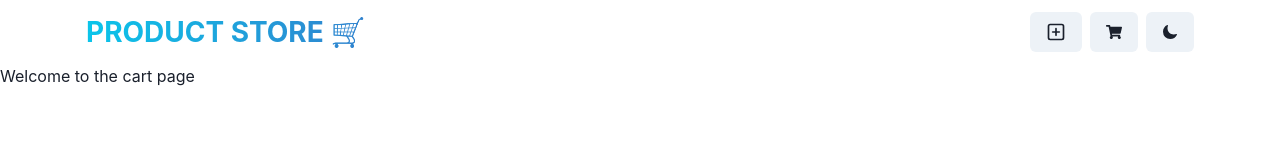
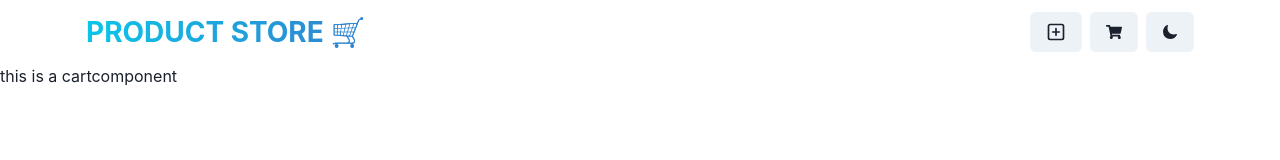
Before and after one commit to codenoob66/Kapnos-web-app, a React (Vite) app in the folder Frontend/: page /cart in a window 1280 px wide. Shown: the top 160 px of the page. Built offline with nearby package versions, Linux system fonts and the light colour scheme.

Commit message:
working on the cart ui

```diff
--- /dev/null
+++ b/Frontend/src/components/CartCard.jsx
@@ -0,0 +1,7 @@
+import React from "react";
+
+const CartCard = () => {
+  return <div>this is a cartcomponent</div>;
+};
+
+export default CartCard;
--- a/Frontend/src/pages/CartPage.jsx
+++ b/Frontend/src/pages/CartPage.jsx
@@ -1,7 +1,12 @@
 import React from "react";
+import CartCard from "../components/CartCard";
 
 const CartPage = () => {
-  return <div>Welcome to the cart page</div>;
+  return (
+    <>
+      <CartCard />
+    </>
+  );
 };
 
 export default CartPage;
```
